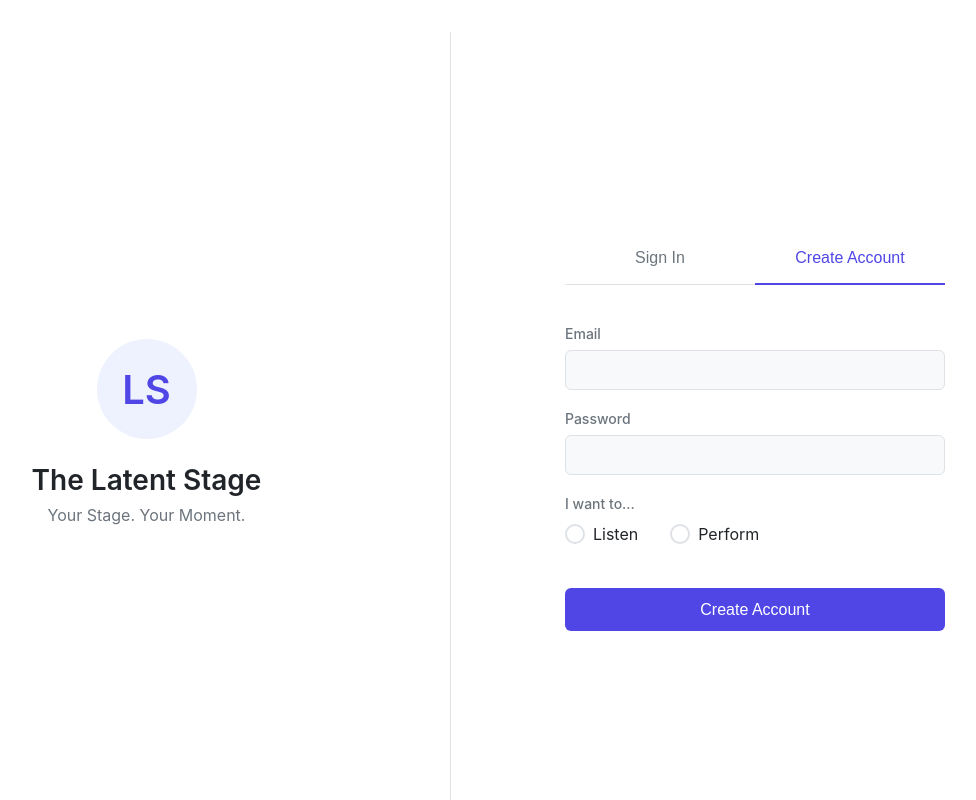
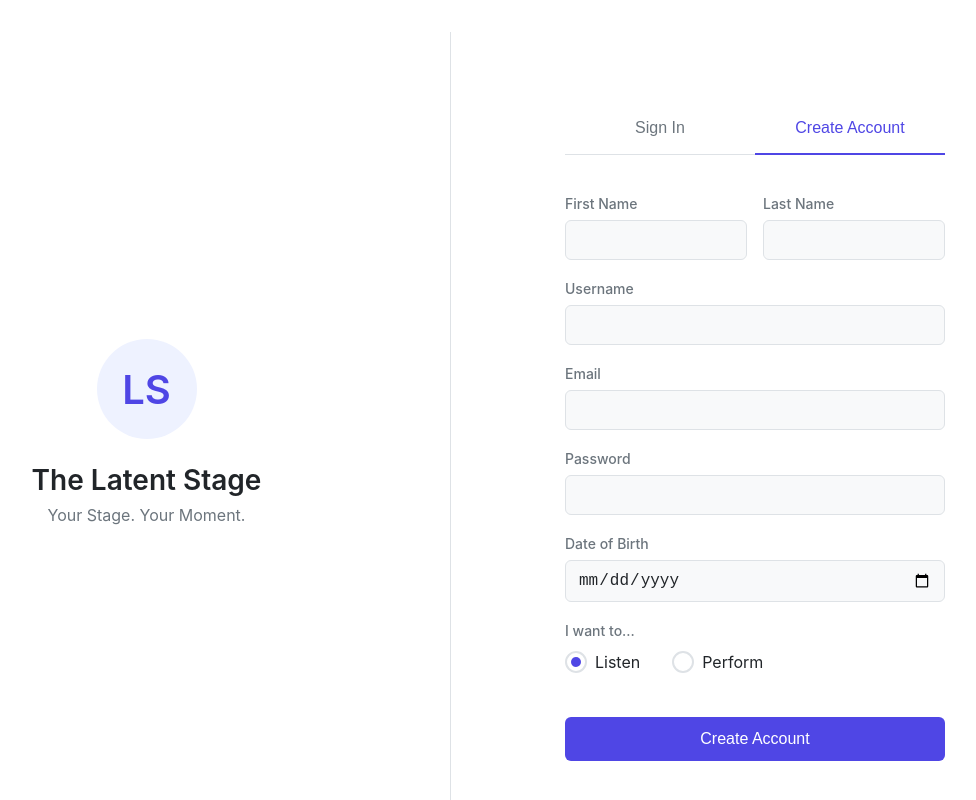
Before and after one commit to zeeshan-ahmad-khan/latent-stage, a React (Vite) app: page /login in a window 1280 px wide. Both pictures are taken after typing "Sample", "Sample123" into the empty fields and a click on the button "Create Account". Shown: the whole page, without its empty margins (189-1165 px from the left). Built offline with nearby package versions, Linux system fonts and the light colour scheme.

Commit message:
add register and login api

```diff
--- a/package.json
+++ b/package.json
@@ -14,6 +14,7 @@
     "@radix-ui/react-dropdown-menu": "^2.1.15",
     "@radix-ui/react-form": "^0.1.7",
     "@radix-ui/react-radio-group": "^1.3.8",
+    "axios": "^1.11.0",
     "framer-motion": "^12.23.12",
     "react": "^19.1.1",
     "react-dom": "^19.1.1",
--- a/src/components/auth/AuthForm.tsx
+++ b/src/components/auth/AuthForm.tsx
@@ -1,10 +1,17 @@
+// src/components/auth/AuthForm.tsx
+
 import React, { useState } from "react";
 import { motion, AnimatePresence } from "framer-motion";
 import * as Form from "@radix-ui/react-form";
 import * as RadioGroup from "@radix-ui/react-radio-group";
+import { useAuthStore } from "../../stores/authStore";
+import type { LoginCredentials, RegisterData, UserRole } from "../../types";
 
+// The main AuthForm component does not need to change.
 const AuthForm: React.FC = () => {
   const [formType, setFormType] = useState<"login" | "register">("login");
+  // ... (rest of the component is the same)
+  const { isLoading, error } = useAuthStore();
   const formVariants = {
     hidden: { opacity: 0, y: 10 },
     visible: { opacity: 1, y: 0 },
@@ -34,6 +41,9 @@ const AuthForm: React.FC = () => {
             Create Account
           </button>
         </div>
+
+        {error && <p style={{ color: "red", textAlign: "center" }}>{error}</p>}
+
         <AnimatePresence mode="wait">
           <motion.div
             key={formType}
@@ -46,23 +56,43 @@ const AuthForm: React.FC = () => {
             {formType === "login" ? <LoginForm /> : <RegisterForm />}
           </motion.div>
         </AnimatePresence>
+
+        {isLoading && <p style={{ textAlign: "center" }}>Loading...</p>}
       </div>
     </div>
   );
 };
 
-const LoginForm: React.FC = () => (
-  <Form.Root>
+// The LoginForm component does not need to change.
+const LoginForm: React.FC = () => {
+  // ... (code for LoginForm is the same)
+  const login = useAuthStore((state) => state.login);
+
+  const handleSubmit = (event: React.FormEvent<HTMLFormElement>) => {
+    event.preventDefault();
+    const formData = new FormData(event.currentTarget);
+    const data = Object.fromEntries(formData);
+
+    const credentials: LoginCredentials = {
+      loginIdentifier: data.loginIdentifier as string,
+      password: data.password as string,
+    };
+
+    login(credentials);
+  };
+
+  return (
+    <Form.Root onSubmit={handleSubmit}>
       <Form.Field name="loginIdentifier" style={styles.formField}>
         <Form.Label style={styles.formLabel}>Email or Username</Form.Label>
         <Form.Control asChild>
-        <input type="text" style={styles.input} />
+          <input type="text" required style={styles.input} />
         </Form.Control>
       </Form.Field>
       <Form.Field name="password" style={styles.formField}>
         <Form.Label style={styles.formLabel}>Password</Form.Label>
         <Form.Control asChild>
-        <input type="password" style={styles.input} />
+          <input type="password" required style={styles.input} />
         </Form.Control>
       </Form.Field>
       <Form.Submit asChild>
@@ -70,40 +100,91 @@ const LoginForm: React.FC = () => (
       </Form.Submit>
     </Form.Root>
   );
+};
 
-const RegisterForm: React.FC = () => (
-  <Form.Root>
+// --- THIS IS THE CORRECTED COMPONENT ---
+const RegisterForm: React.FC = () => {
+  const register = useAuthStore((state) => state.register);
+
+  const handleSubmit = (event: React.FormEvent<HTMLFormElement>) => {
+    event.preventDefault();
+    const formData = new FormData(event.currentTarget);
+    const data = Object.fromEntries(formData);
+
+    const userData: RegisterData = {
+      firstName: data.firstName as string,
+      lastName: data.lastName as string,
+      username: data.username as string,
+      email: data.email as string,
+      password: data.password as string,
+      dob: data.dob as string,
+      role: data.role as UserRole,
+    };
+
+    register(userData);
+  };
+
+  return (
+    <Form.Root onSubmit={handleSubmit}>
+      <div style={{ display: "flex", gap: "1rem" }}>
+        <Form.Field name="firstName" style={{ ...styles.formField, flex: 1 }}>
+          <Form.Label style={styles.formLabel}>First Name</Form.Label>
+          <Form.Control asChild>
+            <input type="text" required style={styles.input} />
+          </Form.Control>
+        </Form.Field>
+        <Form.Field name="lastName" style={{ ...styles.formField, flex: 1 }}>
+          <Form.Label style={styles.formLabel}>Last Name</Form.Label>
+          <Form.Control asChild>
+            <input type="text" required style={styles.input} />
+          </Form.Control>
+        </Form.Field>
+      </div>
+      <Form.Field name="username" style={styles.formField}>
+        <Form.Label style={styles.formLabel}>Username</Form.Label>
+        <Form.Control asChild>
+          <input type="text" required style={styles.input} />
+        </Form.Control>
+      </Form.Field>
       <Form.Field name="email" style={styles.formField}>
         <Form.Label style={styles.formLabel}>Email</Form.Label>
         <Form.Control asChild>
-        <input type="email" style={styles.input} />
+          <input type="email" required style={styles.input} />
         </Form.Control>
       </Form.Field>
       <Form.Field name="password" style={styles.formField}>
         <Form.Label style={styles.formLabel}>Password</Form.Label>
         <Form.Control asChild>
-        <input type="password" style={styles.input} />
+          <input type="password" required style={styles.input} />
+        </Form.Control>
+      </Form.Field>
+      <Form.Field name="dob" style={styles.formField}>
+        <Form.Label style={styles.formLabel}>Date of Birth</Form.Label>
+        <Form.Control asChild>
+          <input type="date" required style={styles.input} />
         </Form.Control>
       </Form.Field>
       <Form.Field name="role" style={styles.formField}>
         <Form.Label style={styles.formLabel}>I want to...</Form.Label>
-      <RadioGroup.Root defaultValue="Audience" style={styles.radioGroup}>
+        <RadioGroup.Root
+          name="role"
+          defaultValue="Audience"
+          style={styles.radioGroup}
+        >
           <div style={styles.radioItem}>
-          <RadioGroup.Item
-            value="Audience"
-            id="r1"
-            style={styles.radioIndicator}
-          />
+            {/* The RadioGroup.Item is the clickable circle */}
+            <RadioGroup.Item value="Audience" id="r1" style={styles.radioRoot}>
+              {/* The Indicator is the dot that appears inside */}
+              <RadioGroup.Indicator style={styles.radioIndicator} />
+            </RadioGroup.Item>
             <label htmlFor="r1" style={styles.radioLabel}>
               Listen
             </label>
           </div>
           <div style={styles.radioItem}>
-          <RadioGroup.Item
-            value="Performer"
-            id="r2"
-            style={styles.radioIndicator}
-          />
+            <RadioGroup.Item value="Performer" id="r2" style={styles.radioRoot}>
+              <RadioGroup.Indicator style={styles.radioIndicator} />
+            </RadioGroup.Item>
             <label htmlFor="r2" style={styles.radioLabel}>
               Perform
             </label>
@@ -115,7 +196,9 @@ const RegisterForm: React.FC = () => (
       </Form.Submit>
     </Form.Root>
   );
+};
 
+// --- THESE ARE THE CORRECTED STYLES ---
 const styles: { [key: string]: React.CSSProperties } = {
   container: {
     display: "flex",
@@ -180,15 +263,30 @@ const styles: { [key: string]: React.CSSProperties } = {
   },
   radioGroup: { display: "flex", gap: "2rem", marginTop: "0.75rem" },
   radioItem: { display: "flex", alignItems: "center", gap: "0.5rem" },
-  radioIndicator: {
+  // This is the outer circle, the clickable button
+  radioRoot: {
     all: "unset",
-    width: 16,
-    height: 16,
+    width: 18,
+    height: 18,
     borderRadius: "50%",
     border: "2px solid var(--border-color)",
-    position: "relative",
+    display: "flex",
+    alignItems: "center",
+    justifyContent: "center",
+    cursor: "pointer",
   },
-  radioLabel: { color: "var(--text-primary)", userSelect: "none" },
+  // This is the inner dot that appears when selected
+  radioIndicator: {
+    width: 10,
+    height: 10,
+    borderRadius: "50%",
+    backgroundColor: "var(--accent)",
+  },
+  radioLabel: {
+    color: "var(--text-primary)",
+    userSelect: "none",
+    cursor: "pointer",
+  },
 };
 
 export default AuthForm;
--- /dev/null
+++ b/src/services/api.ts
@@ -0,0 +1,16 @@
+import axios from "axios";
+
+const API_URL = import.meta.env.VITE_API_BASE_URL;
+
+if (!API_URL) {
+  throw new Error("VITE_API_BASE_URL is not defined in your .env file");
+}
+
+const api = axios.create({
+  baseURL: API_URL,
+  headers: {
+    "Content-Type": "application/json",
+  },
+});
+
+export default api;
--- /dev/null
+++ b/src/services/authServices.ts
@@ -0,0 +1,14 @@
+import api from "./api";
+import { type LoginCredentials, type RegisterData } from "../types"; // Import our new types
+
+export const loginUser = async (credentials: LoginCredentials) => {
+  // The 'credentials' parameter is now strongly typed
+  const response = await api.post("/auth/login", credentials);
+  return response.data;
+};
+
+export const registerUser = async (userData: RegisterData) => {
+  // The 'userData' parameter is now strongly typed
+  const response = await api.post("/auth/register", userData);
+  return response.data;
+};
--- /dev/null
+++ b/src/stores/authStore.ts
@@ -0,0 +1,55 @@
+import { create } from "zustand";
+import { loginUser, registerUser } from "../services/authServices";
+import type { User, LoginCredentials, RegisterData } from "../types"; // Import all our types
+
+interface AuthState {
+  user: User | null;
+  token: string | null;
+  isAuthenticated: boolean;
+  isLoading: boolean;
+  error: string | null;
+  // Update the function signatures to use our specific types
+  login: (credentials: LoginCredentials) => Promise<void>;
+  register: (userData: RegisterData) => Promise<void>;
+  logout: () => void;
+}
+
+export const useAuthStore = create<AuthState>((set) => ({
+  user: null,
+  token: null,
+  isAuthenticated: false,
+  isLoading: false,
+  error: null,
+
+  login: async (credentials) => {
+    set({ isLoading: true, error: null });
+    try {
+      const data = await loginUser(credentials);
+      set({ token: data.token, isAuthenticated: true, isLoading: false });
+      // In a real app, you would now decode the token to get user info and set it
+    } catch (err: any) {
+      set({
+        error: err.response?.data?.message || "Login failed",
+        isLoading: false,
+      });
+    }
+  },
+
+  register: async (userData) => {
+    set({ isLoading: true, error: null });
+    try {
+      await registerUser(userData);
+      set({ isLoading: false });
+      // You could add logic here to automatically log the user in after registration
+    } catch (err: any) {
+      set({
+        error: err.response?.data?.message || "Registration failed",
+        isLoading: false,
+      });
+    }
+  },
+
+  logout: () => {
+    set({ user: null, token: null, isAuthenticated: false });
+  },
+}));
--- /dev/null
+++ b/src/types/index.ts
@@ -0,0 +1,29 @@
+// This is the shape of the user object returned by the API after registration
+export interface User {
+  id: string;
+  username: string;
+  email: string;
+  role: UserRole;
+}
+
+// --- FIX IS HERE ---
+// Instead of an enum, we use a simple union of string types.
+// This provides the same type safety without causing the build error.
+export type UserRole = "Performer" | "Audience";
+
+// This is the data required for the login API endpoint
+export interface LoginCredentials {
+  loginIdentifier: string;
+  password: string;
+}
+
+// This is the data required for the registration API endpoint
+export interface RegisterData {
+  username: string;
+  email: string;
+  password: string;
+  role: UserRole;
+  firstName: string;
+  lastName: string;
+  dob: string; // Will be a string like "YYYY-MM-DD" from the form
+}
```
Also changed, not shown: 2 other files (tests, documents, lock files or other folders). Lines whose indentation alone changed are shown as unchanged.
